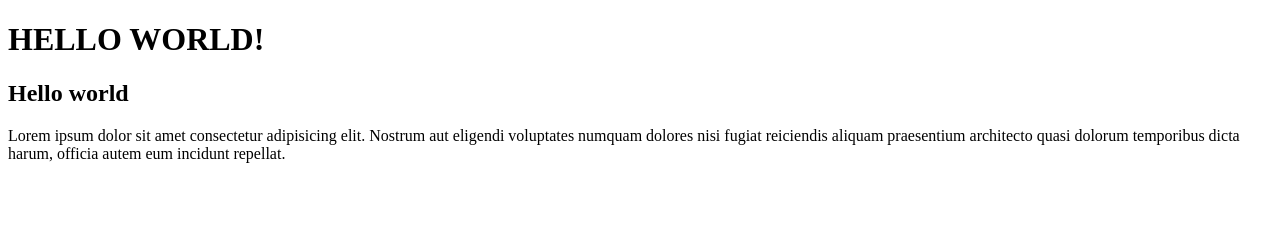
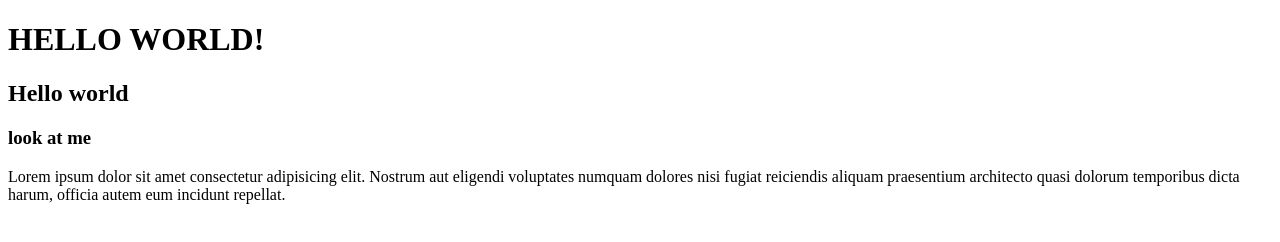
Before and after one commit to GemelliAngelo/test-di-gruppo-brench-merge, a plain HTML site: page index.html in a window 1280 px wide. Drawn offline with Linux system fonts and the light colour scheme.

Commit message:
add tittle

```diff
--- a/index.html
+++ b/index.html
@@ -8,6 +8,7 @@
   <body>
     <h1>HELLO WORLD!</h1>
     <h2>Hello world</h2>
+    <h3>look at me</h3>
     <p>
       Lorem ipsum dolor sit amet consectetur adipisicing elit. Nostrum aut
       eligendi voluptates numquam dolores nisi fugiat reiciendis aliquam
```
